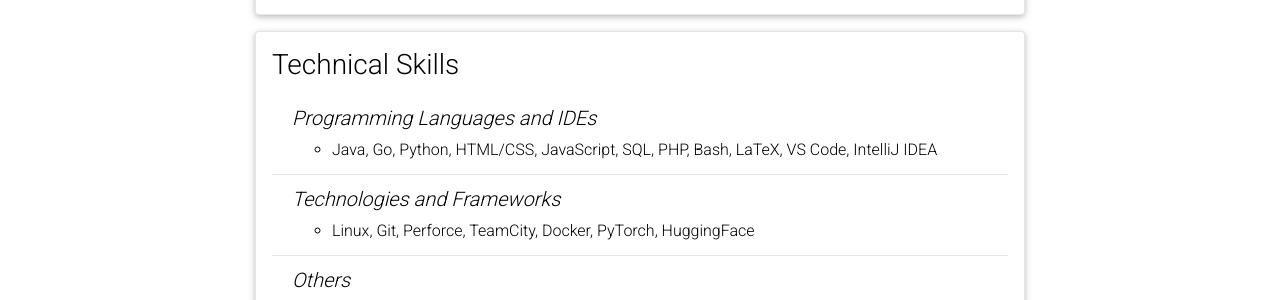
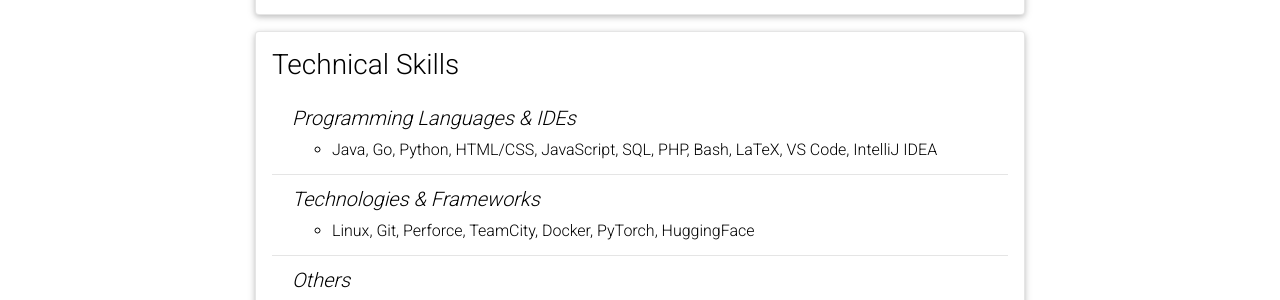
Before and after one commit to civita/civita.github.io, a Jekyll site: the page built from _pages/cv.md, in a window 1280 px wide and 900 px high, scrolled down 1878 px. Shown: the part 294-594 px from the top of the window. Built offline with Jekyll 4.4.1, drawn with Linux system fonts in a browser that asks for light colours; comment, search, counter and statistics services are not loaded; a style sheet for code colours, icons or effects is not loaded.

Commit message:
_data/cv.yml

```diff
--- a/_data/cv.yml
+++ b/_data/cv.yml
@@ -71,10 +71,10 @@
 - title: Technical Skills
   type: nested_list
   contents:
-    - title: Programming Languages and IDEs
+    - title: Programming Languages & IDEs
       items:
         - Java, Go, Python, HTML/CSS, JavaScript, SQL, PHP, Bash, LaTeX, VS Code, IntelliJ IDEA
-    - title: Technologies and Frameworks
+    - title: Technologies & Frameworks
       items:
         - Linux, Git, Perforce, TeamCity, Docker, PyTorch, HuggingFace
     - title: Others
```
